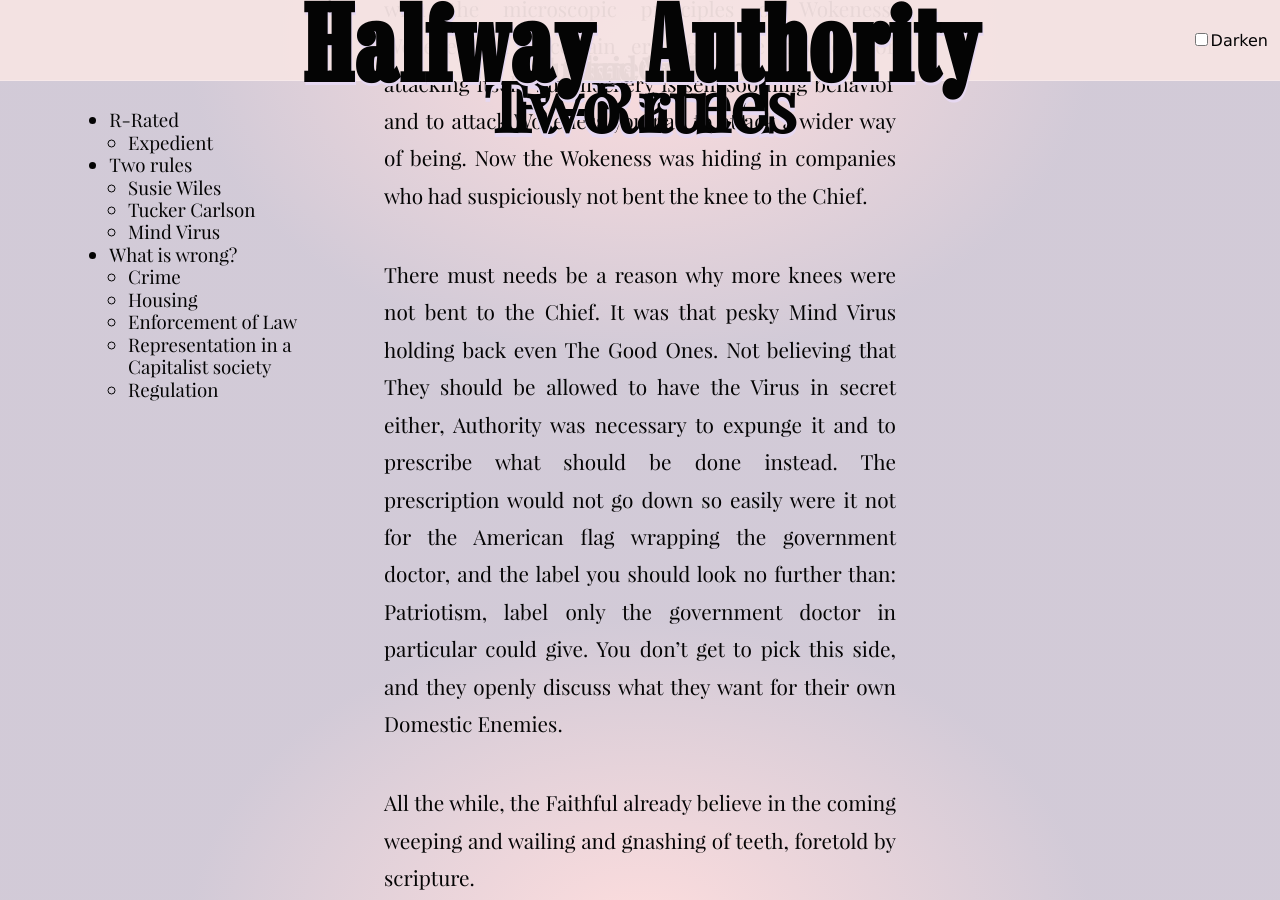
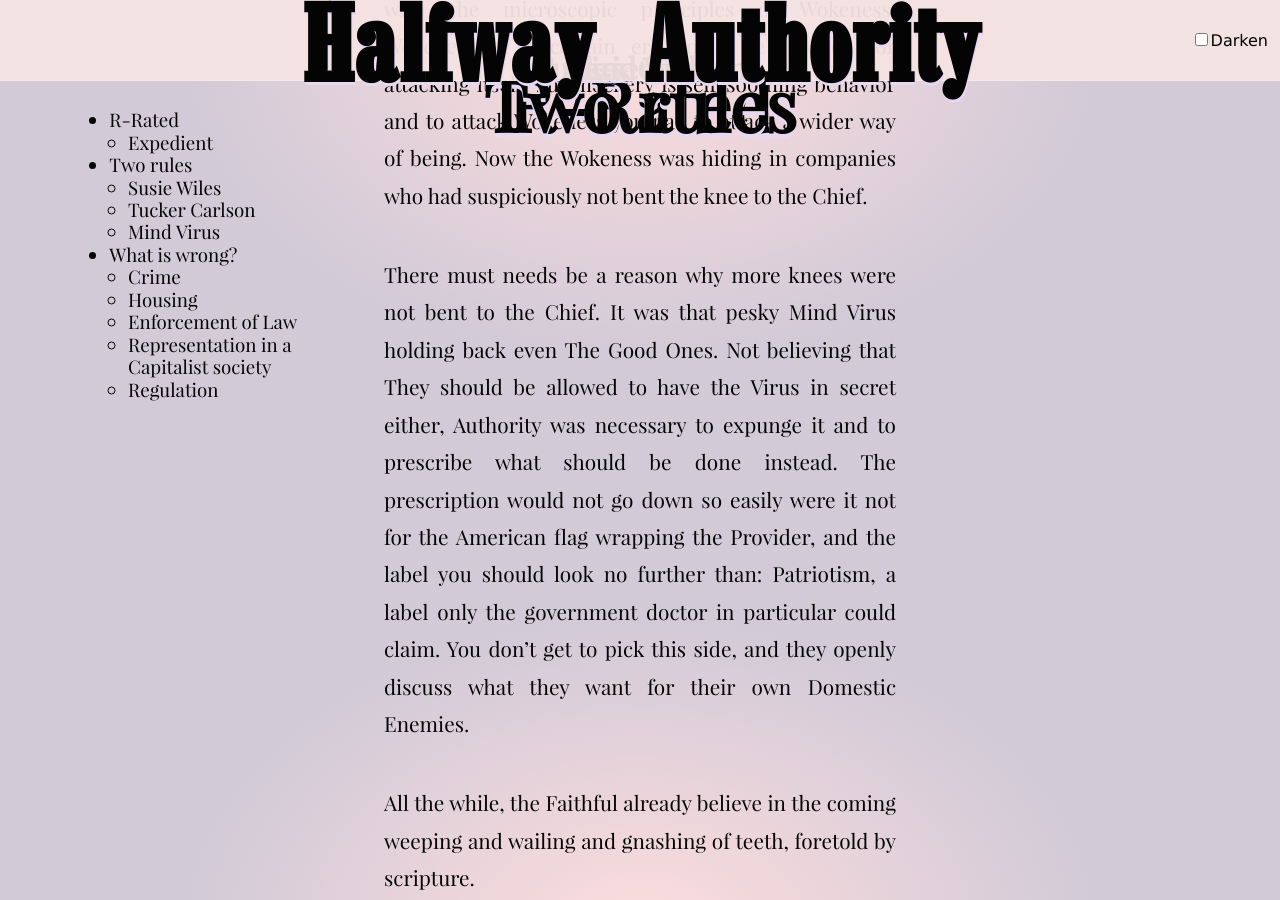
Before and after one commit to tiliv/antibody, a Jekyll site: the page built from docs/journal/autumn-Ryan-Halfway-Authority/index.md, in a window 1280 px wide and 900 px high, scrolled down 22910 px. Built offline with Jekyll 4.4.1, drawn with Linux system fonts in a browser that asks for light colours.

Commit message:
Patch up grammar

```diff
--- a/docs/journal/autumn-Ryan-Halfway-Authority/index.md
+++ b/docs/journal/autumn-Ryan-Halfway-Authority/index.md
@@ -161,7 +161,7 @@ Like a church, the Mind Virus expects its fellows to be ready to hear anything.
 
 But just talking didn't do the whole job. Pushing out the range of social borders, the Mind Virus found not everyone believed the same way in the shared doctrine. Indeed, even many religious have no qualms with the microscopic principles of Wokeness. Wokeness in a certain era could be mocked for attacking itself, but mockery is self-soothing behavior and to attack Wokeness you had to attack a wider way of being. Now the Wokeness was hiding in companies who had suspiciously not bent the knee to the Chief.
 
-There must needs be a reason why more knees were not bent to the Chief. It was that pesky Mind Virus holding back even The Good Ones. Not believing that They should be allowed to have the Virus in secret either, Authority was necessary to expunge it and to prescribe what should be done instead. The prescription would not go down so easily were it not for the American flag wrapping the government doctor, and the label you should look no further than: Patriotism, label only the government doctor in particular could give. You don't get to pick this side, and they openly discuss what they want for their own Domestic Enemies.
+There must needs be a reason why more knees were not bent to the Chief. It was that pesky Mind Virus holding back even The Good Ones. Not believing that They should be allowed to have the Virus in secret either, Authority was necessary to expunge it and to prescribe what should be done instead. The prescription would not go down so easily were it not for the American flag wrapping the Provider, and the label you should look no further than: Patriotism, a label only the government doctor in particular could claim. You don't get to pick this side, and they openly discuss what they want for their own Domestic Enemies.
 
 All the while, the Faithful already believe in the coming weeping and wailing and gnashing of teeth, foretold by scripture.
 
```
